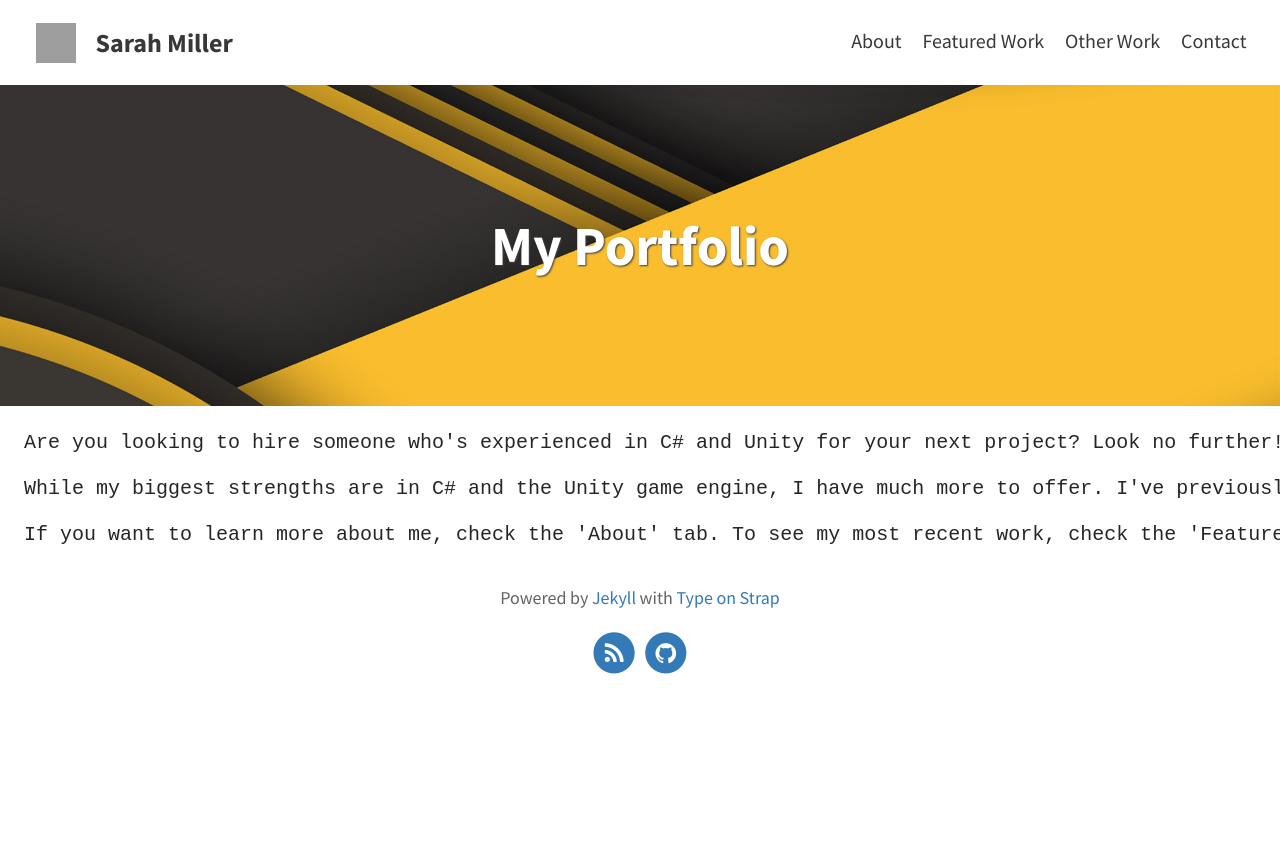
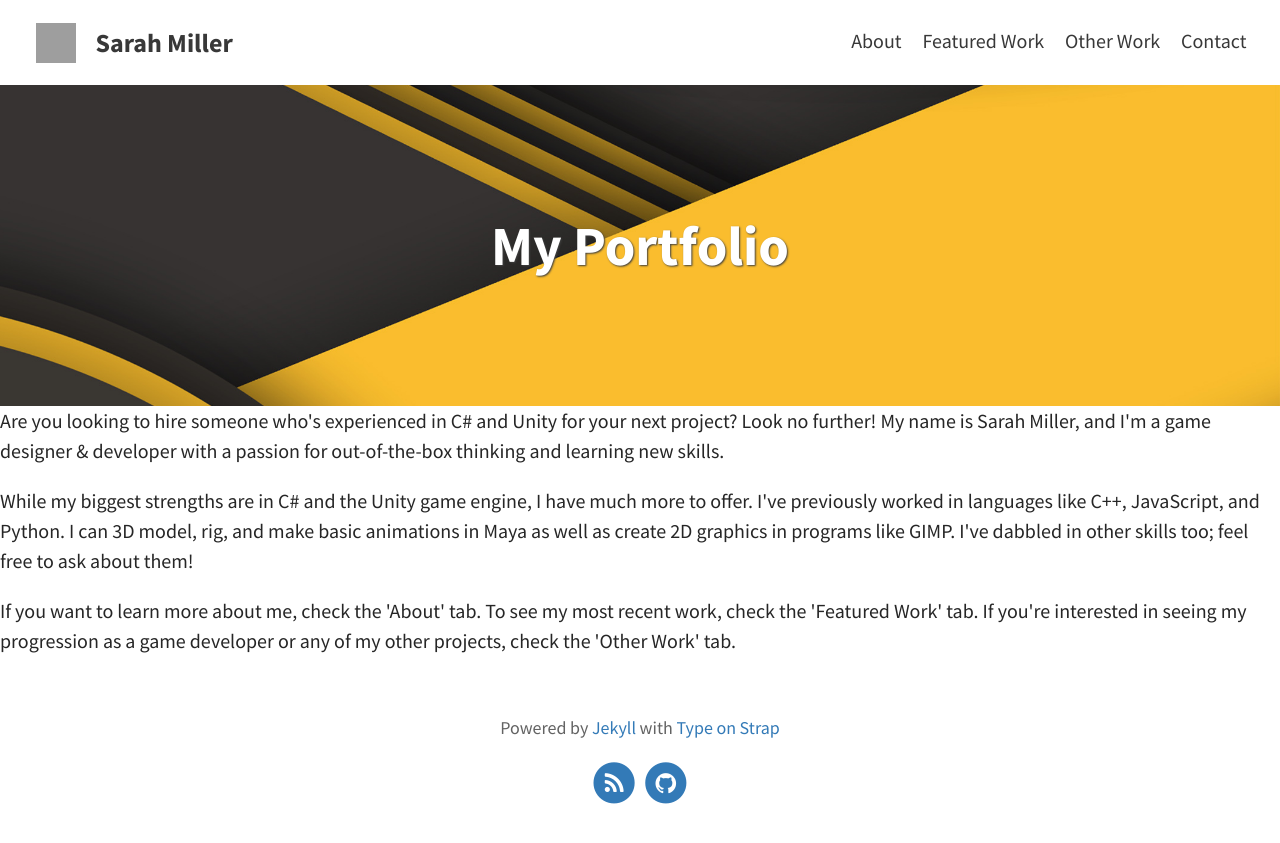
Before and after one commit to smillerworks/portfolio, a Jekyll site: the page built from index.html, in a window 1280 px wide. Shown: the top 843 px of the page. Built offline with Jekyll 4.4.1, drawn with Linux system fonts in a browser that asks for light colours; the list of posts is cut into pages by our own code; grey boxes are pictures that could not be loaded.

Commit message:
Update index.html

```diff
--- a/index.html
+++ b/index.html
@@ -2,11 +2,14 @@
 layout: home
 ---
 
-<br>
-<pre>
-  Are you looking to hire someone who's experienced in C# and Unity for your next project? Look no further! My name is Sarah Miller, and I'm a game designer & developer with a passion for out-of-the-box thinking and learning new skills.
+<p>
+Are you looking to hire someone who's experienced in C# and Unity for your next project? Look no further! My name is Sarah Miller, and I'm a game designer & developer with a passion for out-of-the-box thinking and learning new skills.
+</p>
 
+<p>
   While my biggest strengths are in C# and the Unity game engine, I have much more to offer. I've previously worked in languages like C++, JavaScript, and Python. I can 3D model, rig, and make basic animations in Maya as well as create 2D graphics in programs like GIMP. I've dabbled in other skills too; feel free to ask about them!
+</p>
 
+<p>
   If you want to learn more about me, check the 'About' tab. To see my most recent work, check the 'Featured Work' tab. If you're interested in seeing my progression as a game developer or any of my other projects, check the 'Other Work' tab.
-</pre>
+</p>
```
